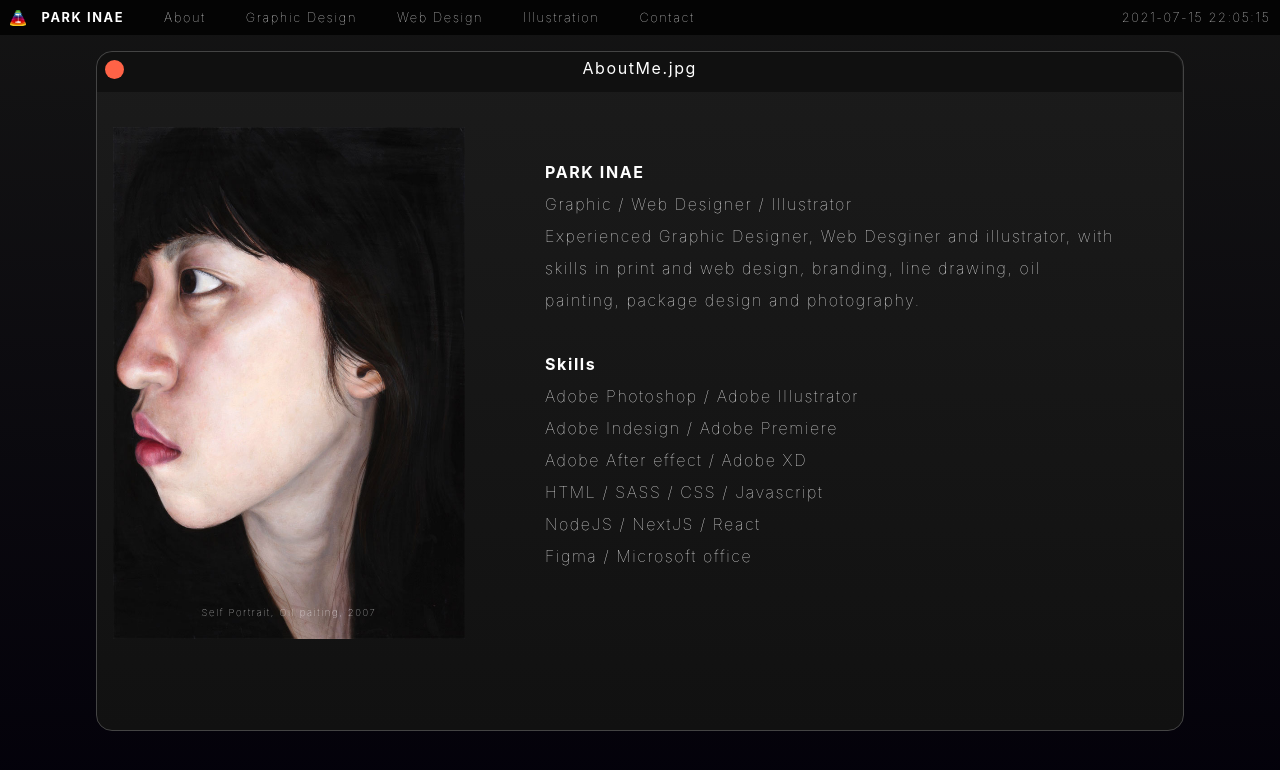
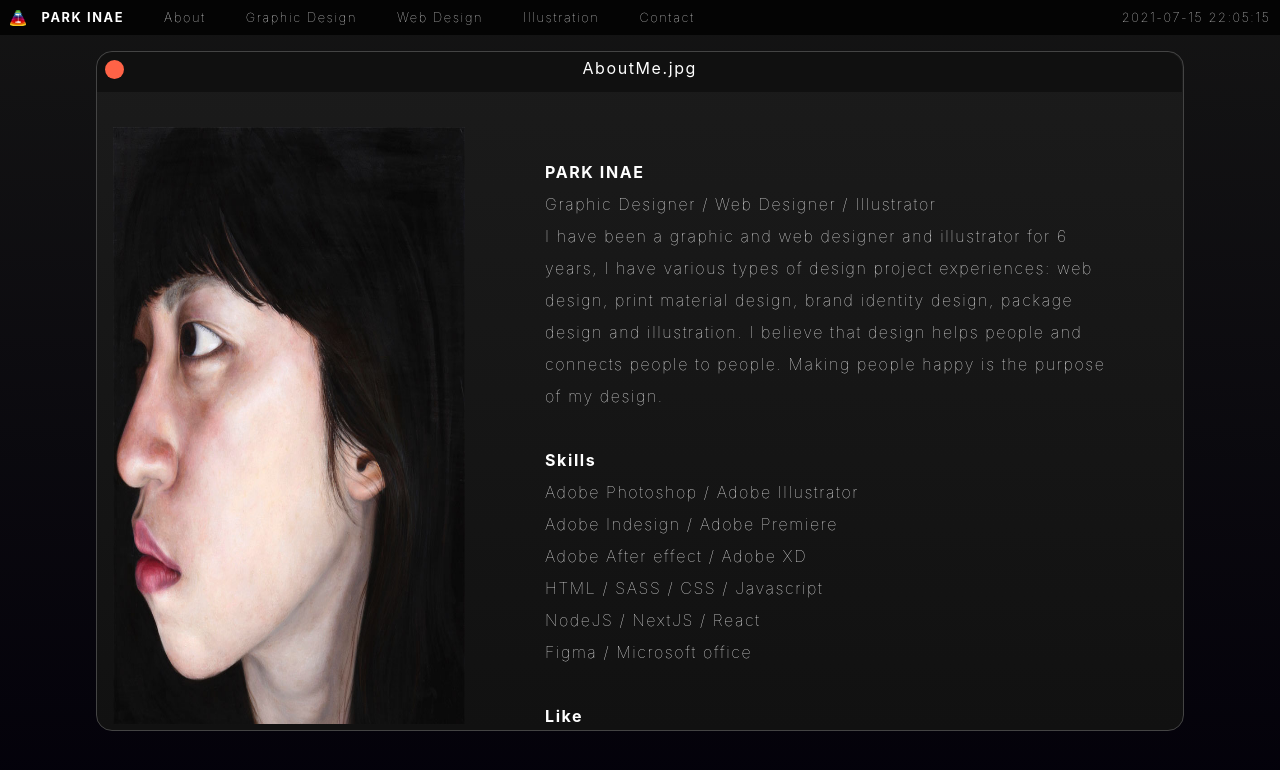
Before and after one commit to Pia-Park/portfolio2021-next, a Next.js app: page /about in a window 1280 px wide. Shown: the top 770 px of the page. Built offline with nearby package versions, Linux system fonts and the light colour scheme.

Commit message:
changed text

```diff
--- a/pages/about.js
+++ b/pages/about.js
@@ -79,8 +79,9 @@ export default function About() {
                   </div>
                   <contenttext className={styles.contenttext}>
                       <b>PARK INAE</b><br></br>
-                      Graphic / Web Designer / Illustrator<br></br>
-                      Experienced Graphic Designer, Web Desginer and illustrator, with skills in print and web design, branding, line drawing, oil painting, package design and photography.  <br></br>
+                      Graphic Designer / Web Designer / Illustrator<br></br>
+                      I have been a graphic and web designer and illustrator for 6 years, I have various types of design project experiences: web design, print material design, brand identity design, package design and illustration.
+                      I believe that design helps people and connects people to people. Making people happy is the purpose of my design.    <br></br>
                       <br></br><b>Skills</b><br></br>
                       Adobe Photoshop / Adobe Illustrator<br></br>
                       Adobe Indesign / Adobe Premiere<br></br>
@@ -88,6 +89,8 @@ export default function About() {
                       HTML / SASS / CSS / Javascript<br></br>
                       NodeJS / NextJS / React<br></br>
                       Figma / Microsoft office<br></br>
+                      <br></br><b>Like</b><br></br>
+                      Donut / Library / Walking / Eating<br></br>
 
                   </contenttext>
               </div>
```
